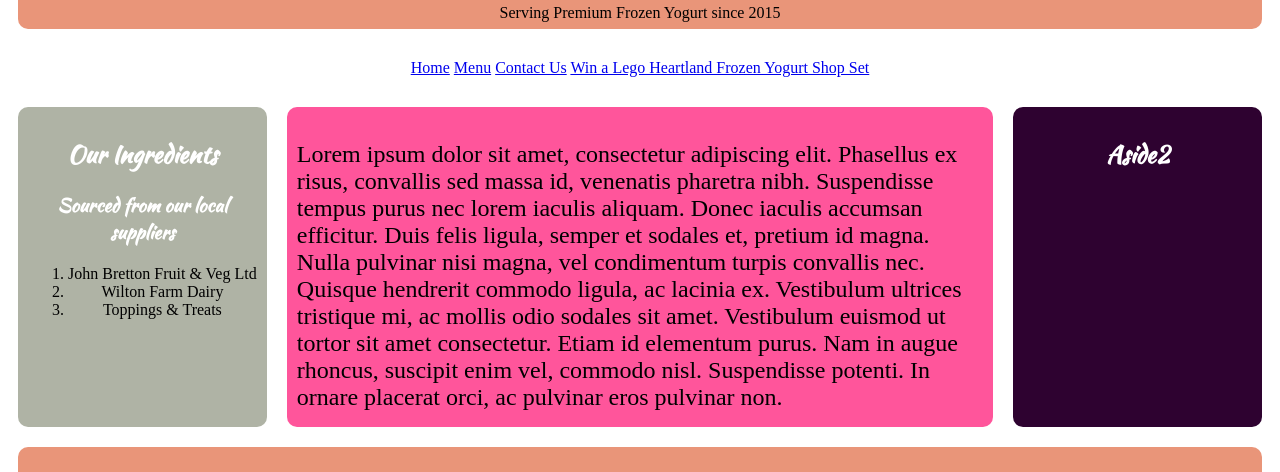
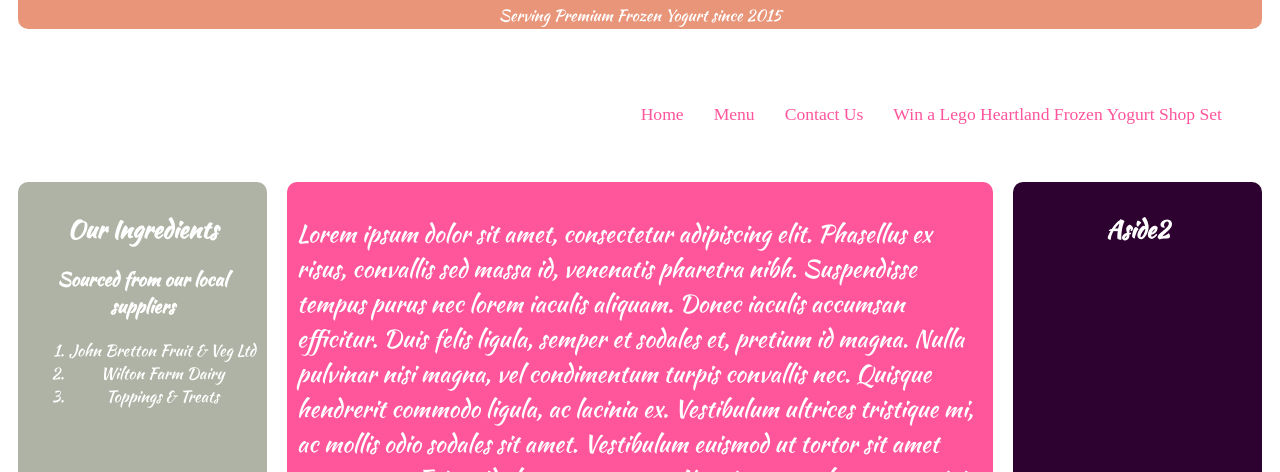
Before and after one commit to Caitriona71/berry-delight2, a plain HTML site: page index.html in a window 1280 px wide. Shown: the part 169-641 px from the top of the page. Drawn offline with Linux system fonts and the light colour scheme.

Commit message:
Add navigation links and style

```diff
--- a/assets/css/style.css
+++ b/assets/css/style.css
@@ -20,9 +20,40 @@
 
 h1,
 h2,
-h3 {
+h3,
+p,
+ol {
     font-family: 'Kaushan Script', 'Brush Script MT', cursive;
     color: #fff;
+}
+/* navigation links */
+
+#navigation {
+    font-size: 110%;
+    color:rgba(255, 85, 155, 1);
+
+}
+#navigation li {
+    float: right;
+    list-style-type: none;
+    margin-right: 30px;
+}
+
+#navigation a {
+    text-decoration: none;
+    color: inherit;
+}
+
+#navigation, #logo {
+    line-height: 75px;
+}
+
+#navigation a:hover {
+    border-bottom: 1px solid rgba(255, 85, 155, 1);
+}
+
+.active {
+    border-bottom: 1 px solid rgba(255, 85, 155, 1);
 }
 
 .footer {
@@ -39,6 +70,7 @@ h3 {
 
 .aside1 {
     background:  rgb(175, 179, 165);
+    list-style-type: none;
 }
 
 .aside2 {
--- a/index.html
+++ b/index.html
@@ -18,12 +18,16 @@
             <p>Serving Premium Frozen Yogurt since 2015</p>
         </header>
         <nav class="violet-background text-center text-uppercase">
-            <a href="#home" aria-label="Go to the top of the page">Home</a>
-            <a href="#menu" aria-label="Go to menu section">Menu</a>
-            <a href="#contact us" aria-label="Go to contact us information section">Contact Us</a>
-            <a href="form.html"
-            aria-label="Fill in the form for your chance to win a Lego Heartland Frozen Yogurt Shop set">Win
-            a Lego Heartland Frozen Yogurt Shop Set</a>
+
+            <ul id="navigation">
+                    <li><a href="form.html"
+                        aria-label="Fill in the form for your chance to win a Lego Heartland Frozen Yogurt Shop set">Win
+                        a Lego Heartland Frozen Yogurt Shop Set</a></li>
+                        <li><a href="#contact us" aria-label="Go to contact us information section">Contact Us</a></li>
+                        <li><a href="#menu" aria-label="Go to menu section">Menu</a></li>
+                        <li><a href="#home" aria-label="Go to the top of the page" class="active">Home</a></li>
+
+            </ul>
         </nav>
         <article class="main">
             <p>Lorem ipsum dolor sit amet, consectetur adipiscing elit. Phasellus ex risus, convallis sed massa id, venenatis pharetra nibh. Suspendisse tempus purus nec lorem iaculis aliquam. Donec iaculis accumsan efficitur. Duis felis ligula, semper et sodales et, pretium id magna. Nulla pulvinar nisi magna, vel condimentum turpis convallis nec. Quisque hendrerit commodo ligula, ac lacinia ex. Vestibulum ultrices tristique mi, ac mollis odio sodales sit amet. Vestibulum euismod ut tortor sit amet consectetur. Etiam id elementum purus. Nam in augue rhoncus, suscipit enim vel, commodo nisl. Suspendisse potenti. In ornare placerat orci, ac pulvinar eros pulvinar non.
```
